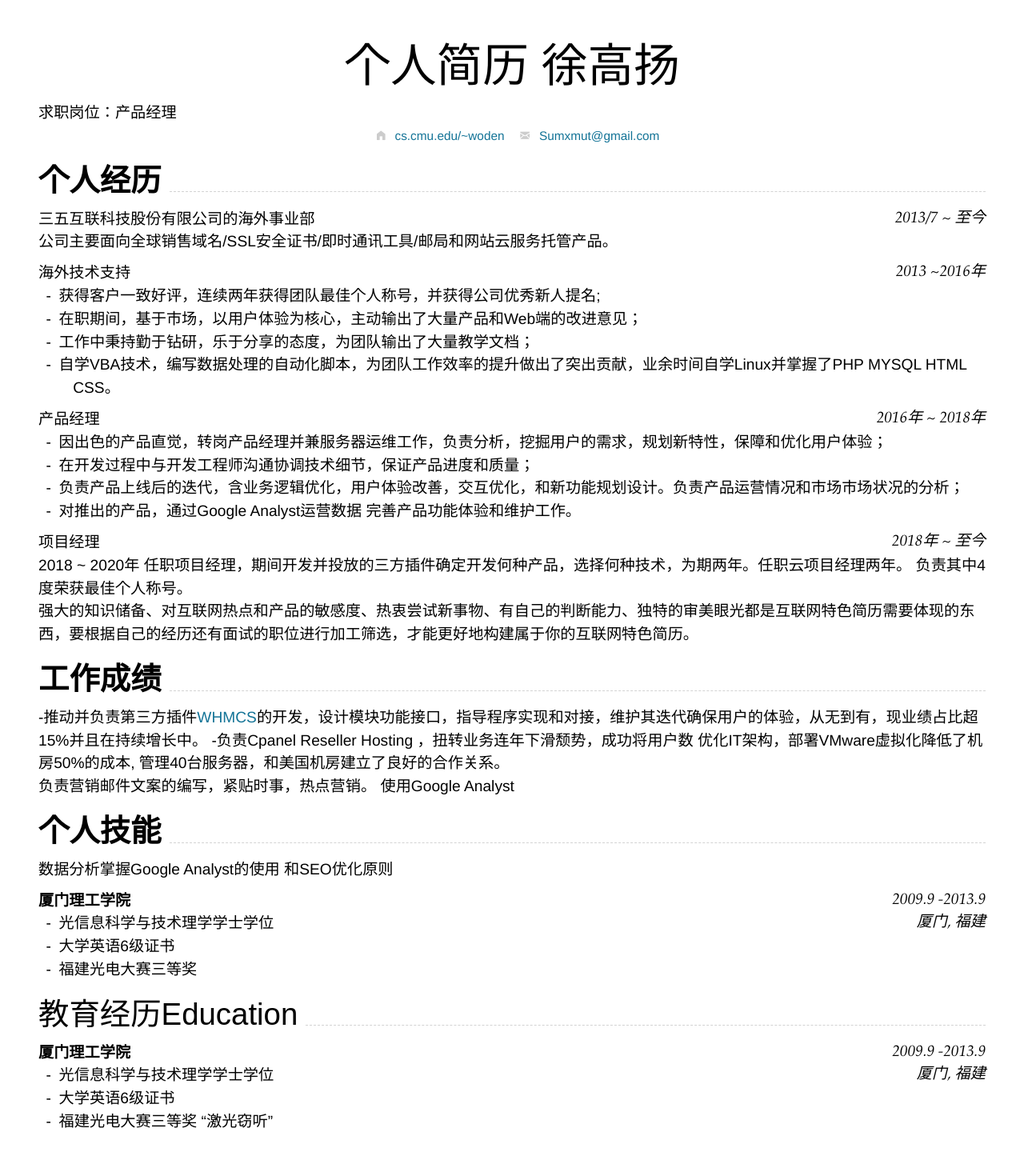
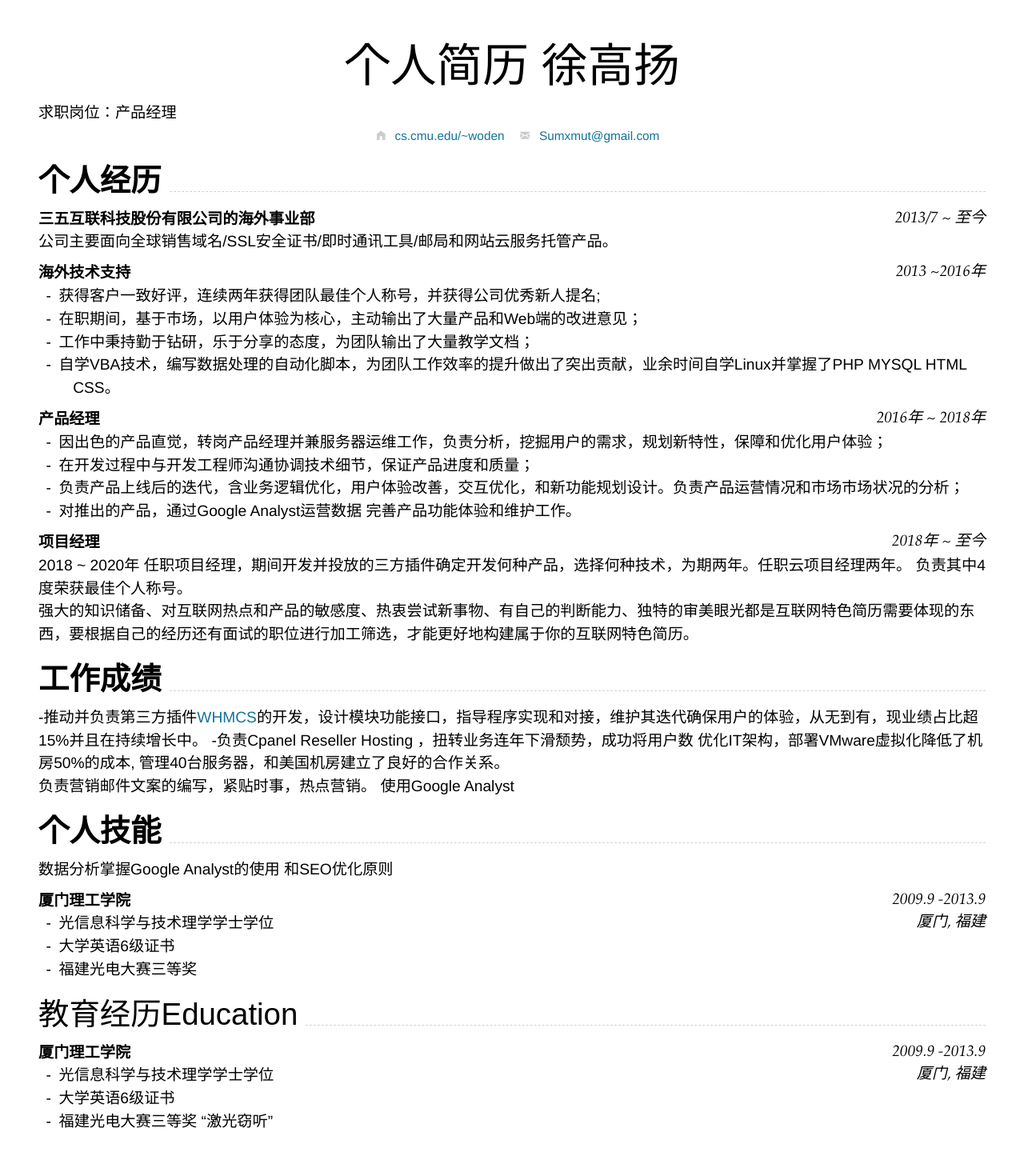
Before and after one commit to topgg/topgg.github.io, a Jekyll site: the page built from index.md, in a window 1280 px wide. Shown: the whole page at 80% size. Built offline with Jekyll 4.4.1, drawn with Linux system fonts in a browser that asks for light colours; nearby versions of some CDN libraries.

```diff
--- a/index.md
+++ b/index.md
@@ -25,25 +25,26 @@ Supported arguments:
 
 ## **个人经历**
 
-###  三五互联科技股份有限公司的海外事业部 `2013/7 ~ 至今`
+###  **三五互联科技股份有限公司的海外事业部** `2013/7 ~ 至今`
 
 公司主要面向全球销售域名/SSL安全证书/即时通讯工具/邮局和网站云服务托管产品。
 
-### 海外技术支持 `2013 ~2016年 `
+### **海外技术支持** `2013 ~2016年 `
 
 - 获得客户一致好评，连续两年获得团队最佳个人称号，并获得公司优秀新人提名;
 - 在职期间，基于市场，以用户体验为核心，主动输出了大量产品和Web端的改进意见；
 - 工作中秉持勤于钻研，乐于分享的态度，为团队输出了大量教学文档；
 - 自学VBA技术，编写数据处理的自动化脚本，为团队工作效率的提升做出了突出贡献，业余时间自学Linux并掌握了PHP MYSQL HTML CSS。
 
-### 产品经理 `2016年 ~ 2018年`
+### **产品经理** `2016年 ~ 2018年`
 
 - 因出色的产品直觉，转岗产品经理并兼服务器运维工作，负责分析，挖掘用户的需求，规划新特性，保障和优化用户体验；
 - 在开发过程中与开发工程师沟通协调技术细节，保证产品进度和质量；
 - 负责产品上线后的迭代，含业务逻辑优化，用户体验改善，交互优化，和新功能规划设计。负责产品运营情况和市场市场状况的分析；
 - 对推出的产品，通过Google Analyst运营数据 完善产品功能体验和维护工作。
 
-### 项目经理 `2018年 ~ 至今`
+### **项目经理** `2018年 ~ 至今`
+
 2018 ~ 2020年 任职项目经理，期间开发并投放的三方插件确定开发何种产品，选择何种技术，为期两年。任职云项目经理两年。
 负责其中4度荣获最佳个人称号。
 
```
